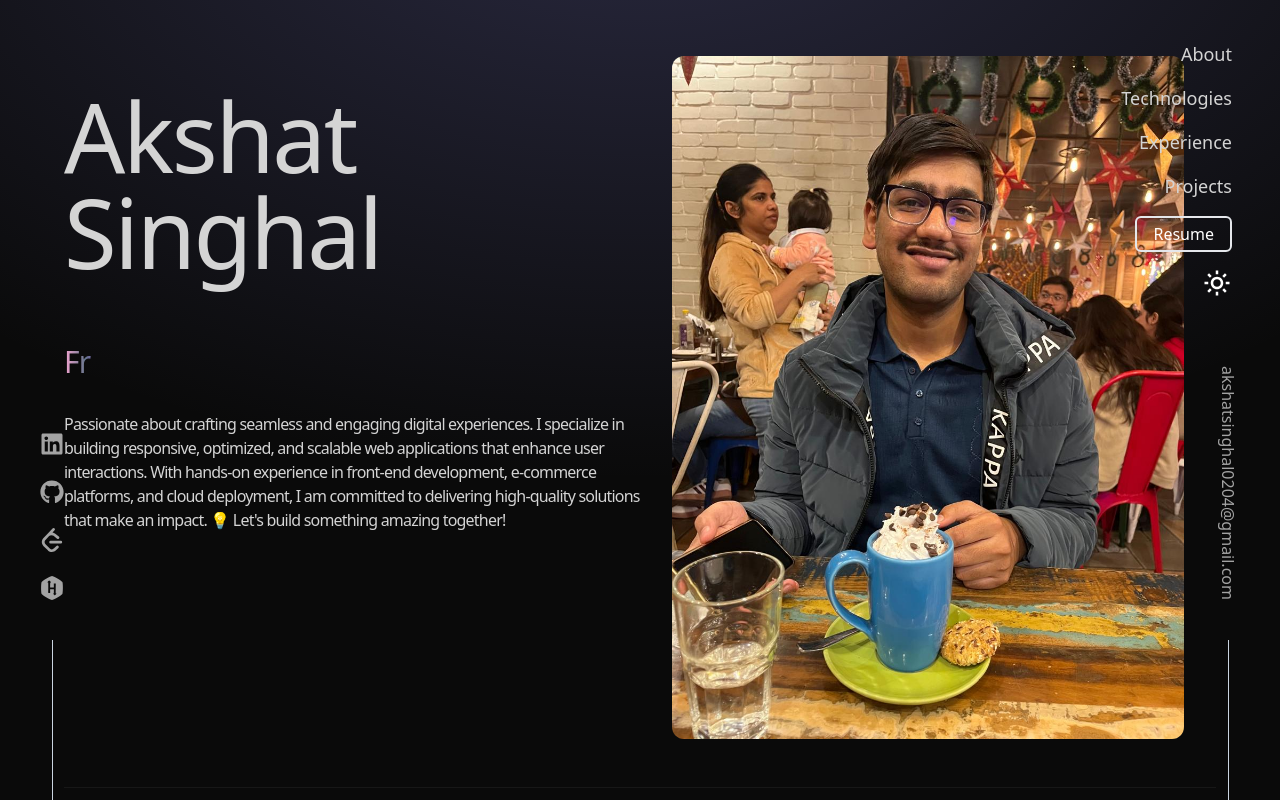
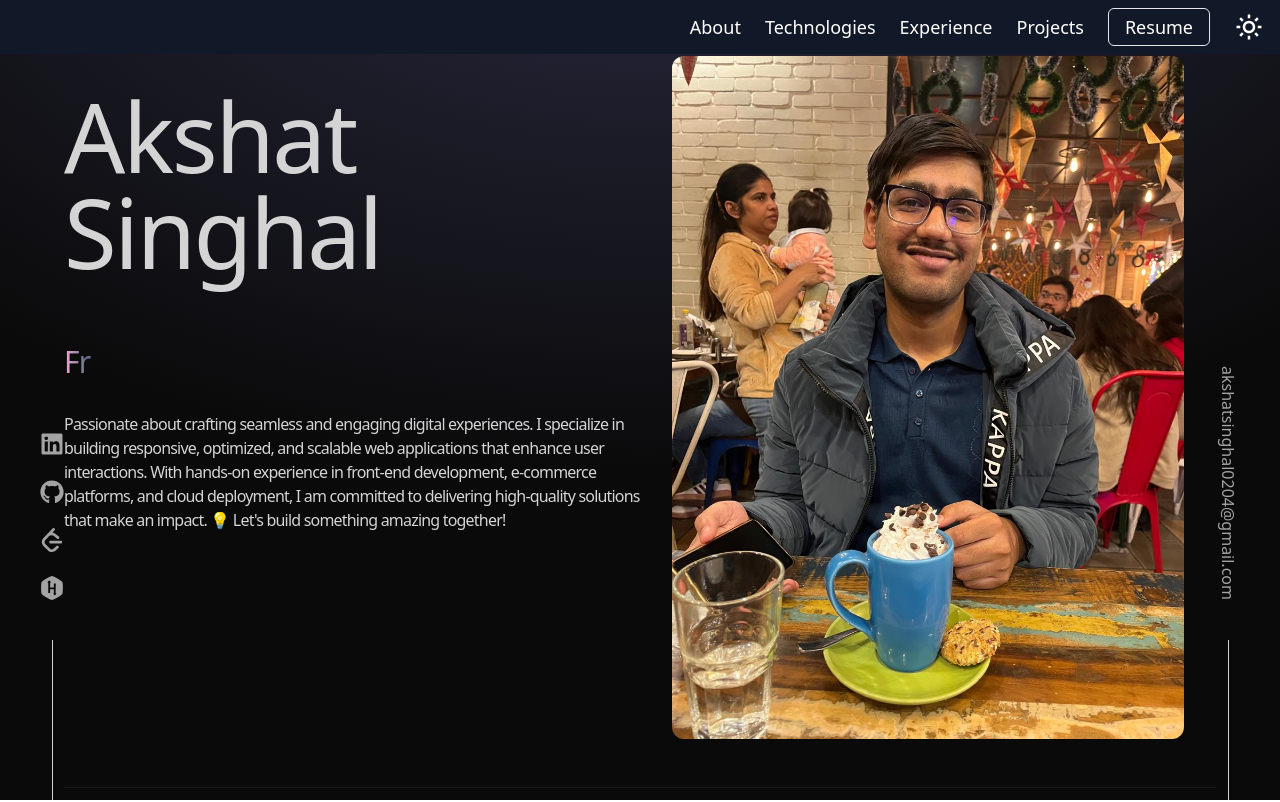
Before and after one commit to akshatmikki/Porfolio, a React (Vite) app: page / in a window 1280 px wide. Shown: the top 802 px of the page. Built offline with nearby package versions, Linux system fonts and the light colour scheme.

Commit message:
Update Navbar.jsx

```diff
--- a/src/components/Navbar.jsx
+++ b/src/components/Navbar.jsx
@@ -36,15 +36,13 @@ const Navbar = ({ isDarkMode, setIsDarkMode }) => {
 
   return (
     <>
-      <nav className="fixed right-0 top-0 flex flex-col items-end py-2 pr-4">
-        <div className="hidden md:flex flex-col items-end m-8 gap-4 text-2xl">
+      <nav className="fixed top-0 left-0 right-0 flex justify-end py-2 px-4 bg-gray-900 text-white">
+        <div className="hidden md:flex items-center gap-6 text-lg">
           <motion.button
             variants={container(0.2)}
             initial="hidden"
             animate="visible"
-            className={`hover:text-white text-lg ${
-              isDarkMode ? "text-slate-700 hover:text-neutral-900" : ""
-            }`}
+            className="hover:text-gray-300"
             onClick={() =>
               document
                 .getElementById("about")
@@ -57,9 +55,7 @@ const Navbar = ({ isDarkMode, setIsDarkMode }) => {
             variants={container(0.4)}
             initial="hidden"
             animate="visible"
-            className={`hover:text-white text-lg ${
-              isDarkMode ? "text-slate-700 hover:text-neutral-900" : ""
-            }`}
+            className="hover:text-gray-300"
             onClick={() =>
               document
                 .getElementById("technologies")
@@ -72,9 +68,7 @@ const Navbar = ({ isDarkMode, setIsDarkMode }) => {
             variants={container(0.6)}
             initial="hidden"
             animate="visible"
-            className={`hover:text-white text-lg ${
-              isDarkMode ? "text-slate-700 hover:text-neutral-900" : ""
-            }`}
+            className="hover:text-gray-300"
             onClick={() =>
               document
                 .getElementById("experience")
@@ -87,9 +81,7 @@ const Navbar = ({ isDarkMode, setIsDarkMode }) => {
             variants={container(0.8)}
             initial="hidden"
             animate="visible"
-            className={`hover:text-white text-lg ${
-              isDarkMode ? "text-slate-700 hover:text-neutral-900" : ""
-            }`}
+            className="hover:text-gray-300"
             onClick={() =>
               document
                 .getElementById("projects")
@@ -103,9 +95,7 @@ const Navbar = ({ isDarkMode, setIsDarkMode }) => {
             variants={container(1)}
             initial="hidden"
             animate="visible"
-            className={`text-white text-base border-2 px-4 py-1 rounded-md hover:bg-[rgba(256,256,256,0.1)] ${
-              isDarkMode ? "text-slate-700 hover:bg-slate-800" : ""
-            }`}
+            className="border px-4 py-1 rounded-md hover:bg-gray-700"
           >
             Resume
           </MotionLink>
@@ -114,7 +104,7 @@ const Navbar = ({ isDarkMode, setIsDarkMode }) => {
             initial="hidden"
             animate="visible"
             onClick={() => setIsDarkMode(!isDarkMode)}
-            className="text-lg text-white"
+            className="text-lg"
           >
             {!isDarkMode ? <BiSun size={30} /> : <BiMoon size={30} />}
           </motion.button>
@@ -123,7 +113,7 @@ const Navbar = ({ isDarkMode, setIsDarkMode }) => {
           variants={container(0.2)}
           initial="hidden"
           animate="visible"
-          className="md:hidden text-lg text-white"
+          className="md:hidden text-lg"
           onClick={toggleDropdown}
         >
           {isDropdownOpen ? (
@@ -138,11 +128,11 @@ const Navbar = ({ isDarkMode, setIsDarkMode }) => {
           whileInView={{ opacity: 1, y: 0 }}
           initial={{ opacity: 0, y: 50 }}
           transition={{ duration: 0.5 }}
-          className="bg-slate-900 mt-1 z-10 absolute right-4 flex flex-col items-end ease-in ease-out"
+          className="bg-gray-900 mt-1 z-10 absolute right-4 flex flex-col items-end ease-in ease-out"
           ref={dropdownRef}
         >
           <button
-            className="text-xl py-2 w-full font-mono border-t border-l border-r"
+            className="text-xl py-2 w-full font-mono border"
             onClick={() =>
               document
                 .getElementById("about")
@@ -152,7 +142,7 @@ const Navbar = ({ isDarkMode, setIsDarkMode }) => {
             About
           </button>
           <button
-            className="text-xl py-2 w-full font-mono border-t border-l border-r"
+            className="text-xl py-2 w-full font-mono border"
             onClick={() =>
               document
                 .getElementById("technologies")
@@ -162,7 +152,7 @@ const Navbar = ({ isDarkMode, setIsDarkMode }) => {
             Technologies
           </button>
           <button
-            className="text-xl py-2 w-full font-mono border-t border-l border-r"
+            className="text-xl py-2 w-full font-mono border"
             onClick={() =>
               document
                 .getElementById("experience")
@@ -172,7 +162,7 @@ const Navbar = ({ isDarkMode, setIsDarkMode }) => {
             Experience
           </button>
           <button
-            className="text-xl py-2 w-full font-mono border-t border-l border-r"
+            className="text-xl py-2 w-full font-mono border"
             onClick={() =>
               document
                 .getElementById("projects")
@@ -183,7 +173,7 @@ const Navbar = ({ isDarkMode, setIsDarkMode }) => {
           </button>
           <Link
             to="/resume"
-            className="text-xl py-2 w-full font-mono border-t border-b border-l border-r text-center"
+            className="text-xl py-2 w-full font-mono border text-center"
           >
             Resume
           </Link>
```
